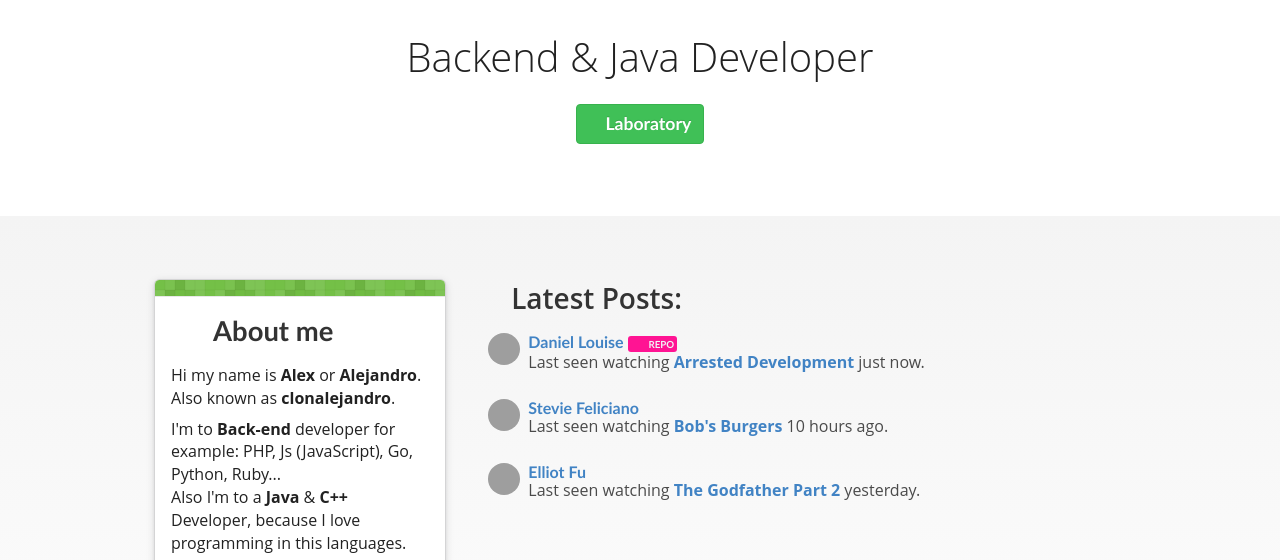
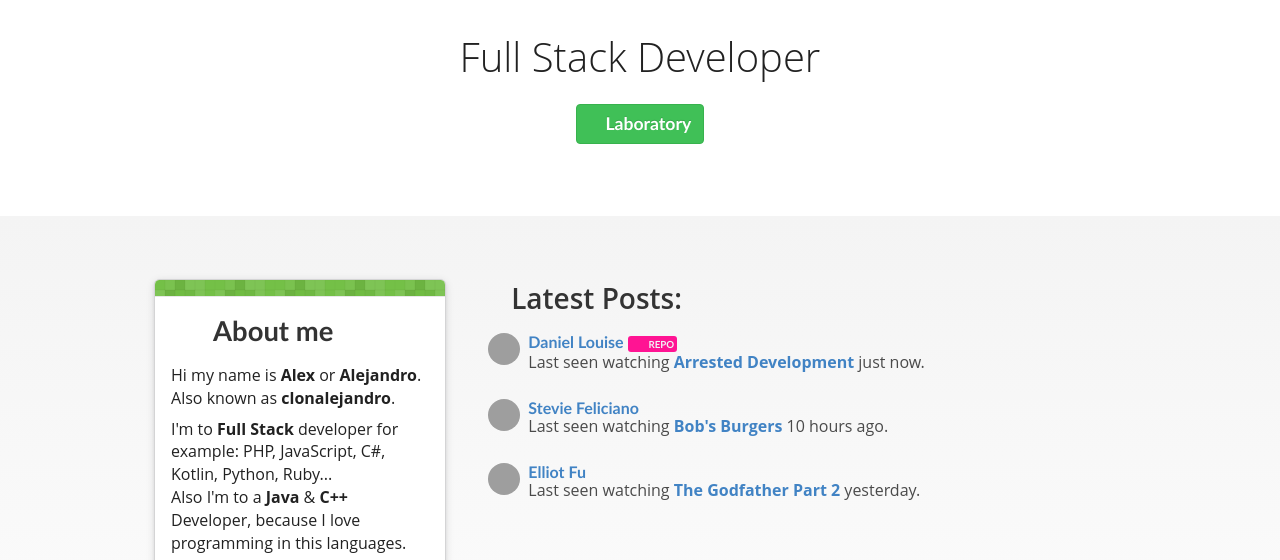
Before and after one commit to clonalejandro/webInReact, a React app: page / in a window 1280 px wide. Shown: the part 234-794 px from the top of the page. Built offline with nearby package versions, Linux system fonts and the light colour scheme; grey boxes are pictures that could not be loaded; a script that the page names is missing; a web font is replaced by a local one.

Commit message:
Small fixes

```diff
--- a/src/Home.js
+++ b/src/Home.js
@@ -40,7 +40,7 @@ class Home extends Component {
                         <div className="columns">
                             <Card cardTitle="About me" cardBody={[
                                 <p>Hi my name is <b class="bold">Alex</b> or <b class="bold">Alejandro</b>. Also known as <b class="bold">clonalejandro</b>.</p>,
-                                <p>I&apos;m to <b class="bold">Back-end</b> developer for example: PHP, Js (JavaScript), Go, Python, Ruby...<br/>Also I&apos;m to a <b class="bold">Java</b> & <b class="bold">C++</b> Developer, because I love programming in this languages.</p>,
+                                <p>I&apos;m to <b class="bold">Full Stack</b> developer for example: PHP, JavaScript, C#, Kotlin, Python, Ruby...<br/>Also I&apos;m to a <b class="bold">Java</b> & <b class="bold">C++</b> Developer, because I love programming in this languages.</p>,
                                 <p>Although I&apos;m <b class="bold">Spanish</b> <i class="es flag"/>, this is a explanation about my low level in sentences in <b class="bold">English</b></p>,
                                 <p>I work at <b class="bold">Minley</b> currently you can see my progress there: In <a href="https://github.com/MinleyNetwork/" target="_blank"><b class="bold">GitHub</b></a> or their <a href="https://www.minley.es" target="_blank"><b class="bold">Web</b></a>.<br/>On the other hand also I work in <b class="bold">DiveBlocks</b> also I leave my job for you in the <a href="https://github.com/DiveBlocks" target="_blank"><b class="bold">GitHub</b></a> is a <b class="bold">BuildTeam</b> of <b class="bold">Minecraft</b>.<br/>You can see the rest of my projects clicking <a href="./portfolio"><b class="bold">here</b></a>.</p>
                             ]}/>
--- a/src/components/Header.js
+++ b/src/components/Header.js
@@ -42,7 +42,7 @@ class Header extends Component {
                     <h1 className="ui icon header">
                         <img className="lazy-load" src="https://avatars3.githubusercontent.com/u/20615143?v=3&s=460" rel="icon" />
                         <div className="content">
-                            <span className="titler" >Backend & Java Developer</span>
+                            <span className="titler" >Full Stack Developer</span>
                             <br/>
                         </div>
                     </h1>
```
Also changed, not shown: public/index.html (+2 -0 lines).
